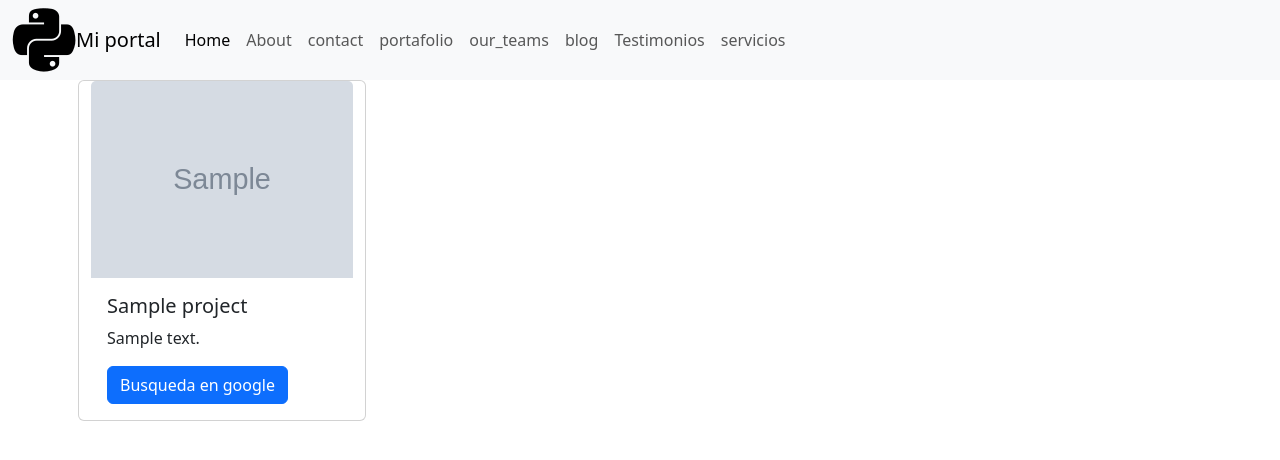
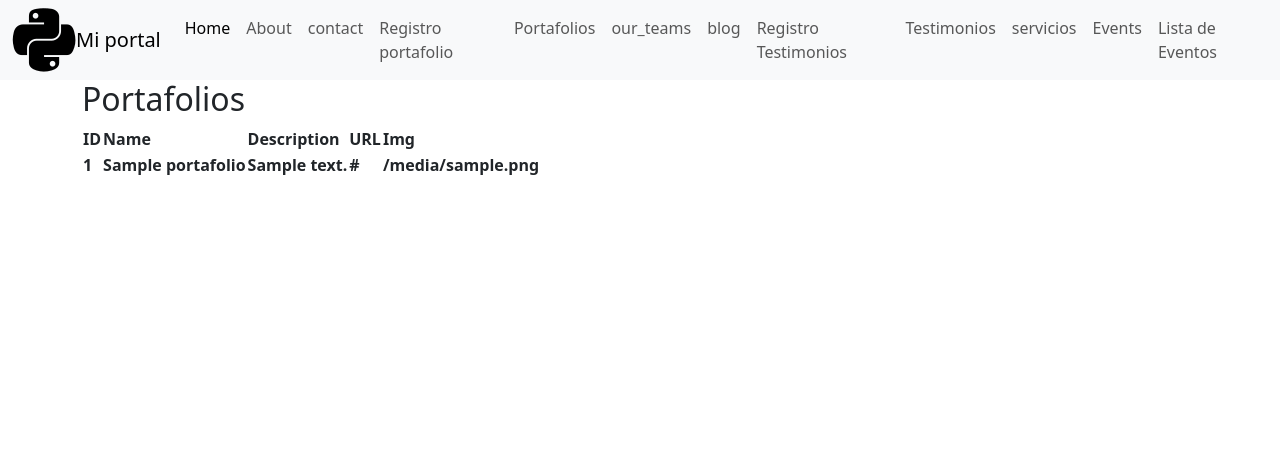
Before and after one commit to josevr94/mi_portal_web, a Django app: template mi_portal_web/myapp/templates/myapp/portafolio.html in a window 1280 px wide. Shown: the top 460 px of the page. Run offline with Django 3.2, Linux system fonts and the light colour scheme; the template is opened without the code that fills it: most values are stand-ins (such as "Sample title", 1, 10 or a date in 2020); grey boxes marked "Sample" are stand-in pictures; lists and menus that the app fills with data are empty.

Commit message:
subiendo ultimos avances

```diff
--- a/mi_portal_web/myapp/templates/myapp/base.html
+++ b/mi_portal_web/myapp/templates/myapp/base.html
@@ -1,4 +1,4 @@
-{% load static %}
+{% load static %}  {% comment %}el loead static es para poder cargar elementos python en el html {% endcomment %}
 <!DOCTYPE html>
 <html lang="en">
 <head>
@@ -33,7 +33,10 @@
                 <a class="nav-link" href="{% url 'contact' %}">contact</a>
               </li>
               <li class="nav-item">
-                <a class="nav-link" href="{% url 'portafolio' %}">portafolio</a>
+                <a class="nav-link" href="{% url 'registro_portafolios' %}">Registro portafolio</a>
+              </li>
+              <li class="nav-item">
+                <a class="nav-link" href="{% url 'portafolios' %}">Portafolios</a>
               </li>
               <li class="nav-item">
                 <a class="nav-link" href="{% url 'our_teams' %}">our_teams</a>
@@ -42,10 +45,19 @@
                 <a class="nav-link" href="{% url 'blog' %}">blog</a>
               </li>
               <li class="nav-item">
+                <a class="nav-link" href="{% url 'registro_testimonio' %}">Registro Testimonios</a>
+              </li>
+              <li class="nav-item">
                 <a class="nav-link" href="{% url 'testimonios' %}">Testimonios</a>
               </li>
               <li class="nav-item">
                 <a class="nav-link" href="{% url 'servicios' %}">servicios</a>
+              </li>
+              <li class="nav-item">
+                <a class="nav-link" href="{% url 'event_register' %}">Events</a>
+              </li>
+              <li class="nav-item">
+                <a class="nav-link" href="{% url 'event_list' %}">Lista de Eventos</a>
               </li>
             </ul>
           </div>
--- a/mi_portal_web/myapp/templates/myapp/portafolio.html
+++ b/mi_portal_web/myapp/templates/myapp/portafolio.html
@@ -1,61 +1,45 @@
 {% extends 'myapp/base.html' %}
 
-{% block title %} Portafilio {% endblock title %}
+{% block title %} Portafilios {% endblock title %}
 
 {% load static %}
 
 {% block content %}
+<h2>Portafolios</h2>
+    {% if portafolios %}
+    <table>
+      <thead>
+        <tr>
+          <th>ID</th>
+          <th>Name</th>
+          <th>Description</th>
+          <th>URL</th>
+          <th>Img</th>
+        </tr>
+      </thead>
+      <tbody>
 
-    <div class = 'row'>
+    {% for portafolio in portafolios %}
 
-      {% for project in projects  %}
-      <div class="card ms-2" style="width: 18rem;">
-        <img src= {% static project.imagen %} class="card-img-top" alt="...">
-        <div class="card-body">
-          <h5 class="card-title">{{project.name}}</h5>
-          <p class="card-text">{{project.descripcion}}</p>
-          <a href={{ project.url }} target= '_blanck' class="btn btn-primary">Busqueda en google</a>
-        </div>
-      </div>
-      {% endfor %}
+    <tr>
+      <th>{{portafolio.id}}</th>
+      <th>{{portafolio.name}}</th>
+      <th>{{portafolio.description}}</th>
+      <th>{{portafolio.url}}</th>
+      <th>{{portafolio.imagen}}</th>
+    </tr>
 
-    </div>
 
-    {% comment %} <h1 class="d-flex justify-content-center mt-2">Este es el portafilio</h1>
-    <div class="container ">
-        <div class= "row mt-5">
-            <div class="col">
-                <div class="card" style="width: 300px;">
-                    <img src="{% static 'img/pajaro.jpg' %}" class="card-img-top" alt="...">
-                    <div class="card-body">
-                      <p class="card-text">TRABAJO 1: Aqui mostramos el pimero trabajo realizado con tal cosa</p>
-                    </div>
-                  </div>
-            </div>
-            <div class="col">
-                <div class="card" style="width: 300px;">
-                    <img src="{% static 'img/perro.jpg' %}" class="card-img-top" alt="...">
-                    <div class="card-body">
-                      <p class="card-text">TRABAJO 2: Aqui mostramos el pimero trabajo realizado con tal cosa</p>
-                    </div>
-                  </div>
-            </div>
-            <div class="col">
-                <div class="card" style="width: 300px;">
-                    <img src="{% static 'img/gato.jpg' %}" class="card-img-top" alt="...">
-                    <div class="card-body">
-                      <p class="card-text">TRABAJO 3: Aqui mostramos el pimero trabajo realizado con tal cosa</p>
-                    </div>
-                  </div>
-            </div>
-            <div class="col">
-                <div class="card" style="width: 300px;">
-                    <img src="{% static 'img/raton.jpg' %}" class="card-img-top" alt="...">
-                    <div class="card-body">
-                      <p class="card-text">TRABAJO 4: Aqui mostramos el pimero trabajo realizado con tal cosa</p>
-                    </div>
-                  </div>
-            </div>
-        </div>
-    </div> {% endcomment %}
+    {% endfor %}
+    {% else %}
+    <h2>No hay portafolios agregados </h2>
+
+    {% endif %}
+
+  </tbody>
+
+</table>
+
+
+
 {% endblock content %}
```
Also changed, not shown: mi_portal_web/myapp/form.py (+16 -1 lines), mi_portal_web/myapp/models.py (+18 -0 lines), mi_portal_web/myapp/templates/myapp/_form.html (added, +19 -0 lines), mi_portal_web/myapp/templates/myapp/event_list.html (added, +34 -0 lines), mi_portal_web/myapp/templates/myapp/event_register.html (added, +15 -0 lines), mi_portal_web/myapp/templates/myapp/portafolio_registro.html (added, +15 -0 lines), mi_portal_web/myapp/templates/myapp/registro_testimonios.html (added, +15 -0 lines), mi_portal_web/myapp/templates/myapp/testimonios.html (+22 -28 lines), mi_portal_web/myapp/urls.py (+7 -3 lines), mi_portal_web/myapp/views.py (+49 -17 lines), mi_portal_web/db.sqlite3, mi_portal_web/myapp/migrations/0002_event.py (added), mi_portal_web/myapp/migrations/0003_porta_testimonios.py (added).
